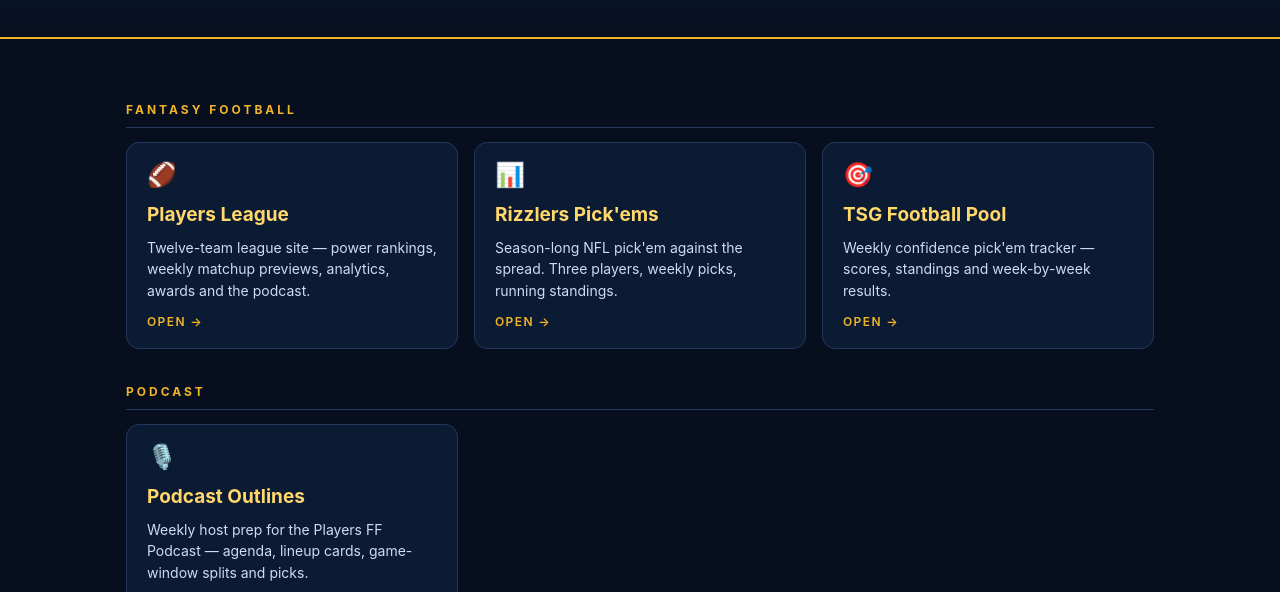
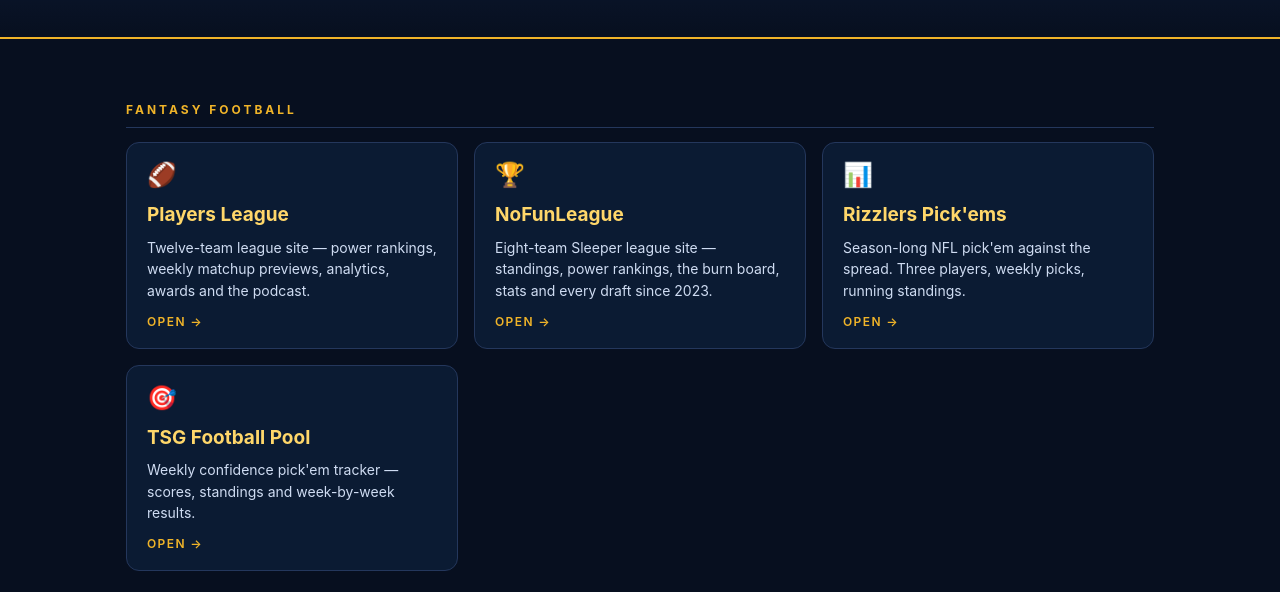
Before and after one commit to peterlundquist33-source/peterlundquist33-source.github.io, a plain HTML site: page index.html in a window 1280 px wide. Shown: the part 167-759 px from the top of the page. Drawn offline with Linux system fonts and the light colour scheme.

Commit message:
Add NoFunLeague tile under Fantasy Football

```diff
--- a/index.html
+++ b/index.html
@@ -17,6 +17,12 @@
       <span class="ico">🏈</span>
       <h3>Players League</h3>
       <p>Twelve-team league site — power rankings, weekly matchup previews, analytics, awards and the podcast.</p>
+      <span class="go">Open →</span>
+    </a>
+    <a class="tile" href="https://peterlundquist33-source.github.io/nofun-league/">
+      <span class="ico">🏆</span>
+      <h3>NoFunLeague</h3>
+      <p>Eight-team Sleeper league site — standings, power rankings, the burn board, stats and every draft since 2023.</p>
       <span class="go">Open →</span>
     </a>
     <a class="tile" href="https://peterlundquist33-source.github.io/nfl-pickem/">
```
